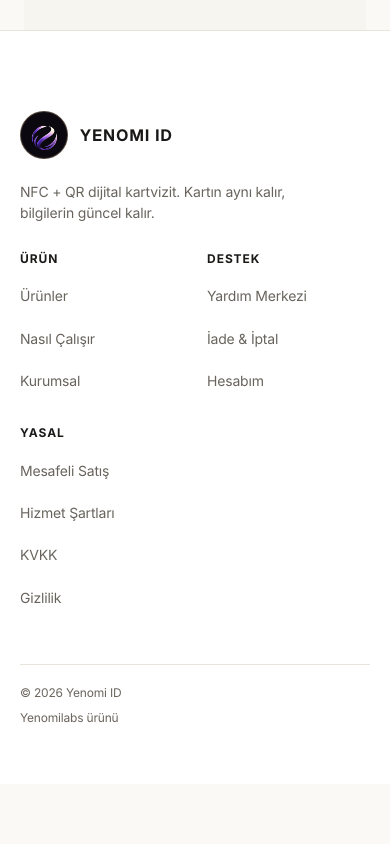
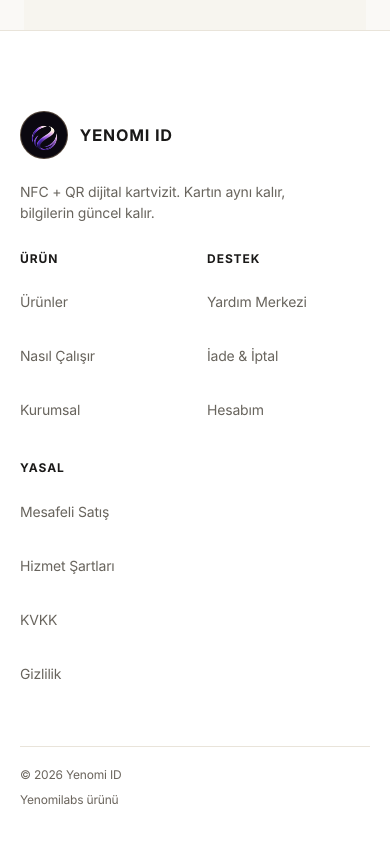
Before and after one commit to sevcanesim/id_system, a Next.js app: page /sepet in a window 390 px wide. Shown: the part 843-1687 px from the top of the page. Before the commit the page ends 1627 px from the top, so only its background shows below. Built offline with nearby package versions, Linux system fonts and the light colour scheme; no server answers.

Commit message:
fix(ui): align footer CSS with public shell DOM

```diff
--- a/app/styles/canonical-footer.css
+++ b/app/styles/canonical-footer.css
@@ -1,62 +1,63 @@
-/* Canonical public footer rhythm. */
-.public-site .yi-footer--premium {
+/* Canonical public footer rhythm. PublicSiteShell renders the footer as a sibling
+ * of .public-site, so footer selectors must be rooted on the footer itself. */
+.yi-footer--premium {
   padding-block: 0;
 }
 
-.public-site .yi-footer--premium .yi-container {
+.yi-footer--premium .yi-container {
   padding-top: var(--section-space-md);
   padding-bottom: max(var(--space-4), var(--safe-bottom));
 }
 
-.public-site .yi-footer__premium-grid {
+.yi-footer__premium-grid {
   gap: clamp(28px, 4vw, 56px);
   padding-bottom: var(--space-10);
 }
 
-.public-site .yi-footer__premium-brand p {
+.yi-footer__premium-brand p {
   margin-top: var(--space-5);
   max-width: 390px;
   line-height: 1.55;
 }
 
-.public-site .yi-footer__premium-column {
+.yi-footer__premium-column {
   gap: var(--space-4);
 }
 
-.public-site .yi-footer__premium-column strong {
+.yi-footer__premium-column strong {
   margin-bottom: var(--space-1);
 }
 
-.public-site .yi-footer__premium-column a {
+.yi-footer__premium-column a {
   min-height: 44px;
   display: inline-flex;
   align-items: center;
 }
 
-.public-site .yi-footer__premium-base {
+.yi-footer__premium-base {
   min-height: 64px;
   padding-block: var(--space-4);
 }
 
 @media (max-width: 760px) {
-  .public-site .yi-footer--premium .yi-container {
+  .yi-footer--premium .yi-container {
     padding-top: var(--section-space-sm);
   }
 
-  .public-site .yi-footer__premium-grid {
+  .yi-footer__premium-grid {
     gap: var(--space-6) var(--space-5);
     padding-bottom: var(--space-8);
   }
 
-  .public-site .yi-footer__premium-brand p {
+  .yi-footer__premium-brand p {
     margin-top: var(--space-4);
   }
 
-  .public-site .yi-footer__premium-column {
+  .yi-footer__premium-column {
     gap: var(--space-2);
   }
 
-  .public-site .yi-footer__premium-base {
+  .yi-footer__premium-base {
     min-height: 60px;
     padding-block: var(--space-3);
     padding-bottom: max(var(--space-3), var(--safe-bottom));
@@ -64,7 +65,7 @@
 }
 
 @media (max-width: 360px) {
-  .public-site .yi-footer__premium-grid {
+  .yi-footer__premium-grid {
     grid-template-columns: 1fr;
   }
 }
```
